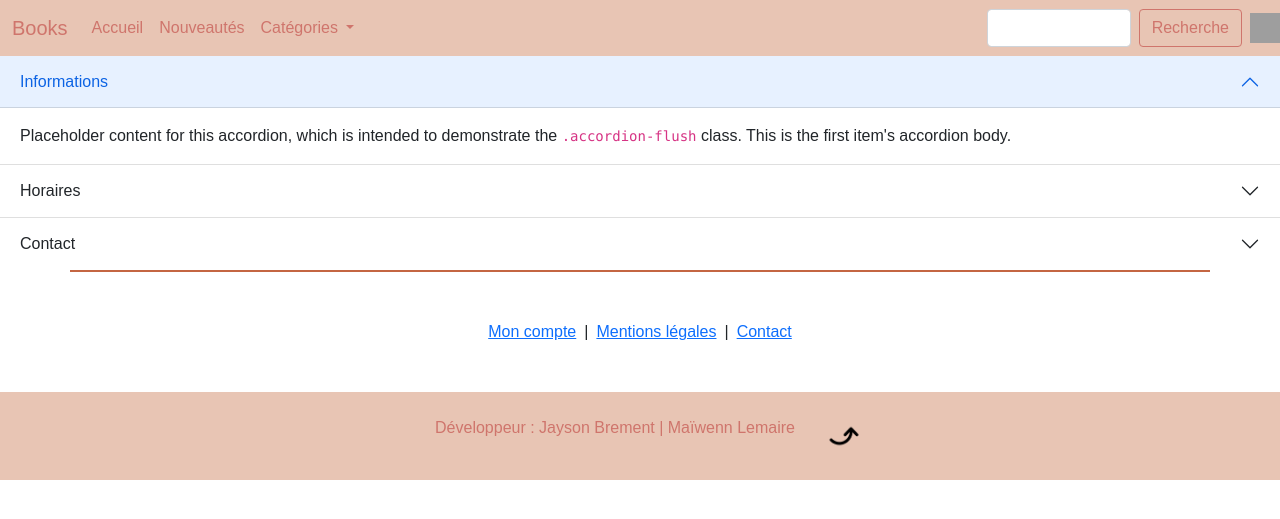
After one commit to MaiwL/Bibliotheque, a PHP site: page /horaire.php in a window 1280 px wide, after a click on "Informations". The commit adds this page. Shown: the top 519 px of the page. Run offline with PHP 8.4, Linux system fonts and the light colour scheme; grey boxes are pictures that could not be loaded.

Commit message:
Ajout Horaires

```diff
--- /dev/null
+++ b/horaire.php
@@ -0,0 +1,40 @@
+<?php ob_start() ?>
+
+<div class="accordion accordion-flush" id="accordionFlushExample">
+  <div class="accordion-item">
+    <h2 class="accordion-header" id="flush-headingOne">
+      <button class="accordion-button collapsed" type="button" data-bs-toggle="collapse" data-bs-target="#flush-collapseOne" aria-expanded="false" aria-controls="flush-collapseOne">
+        Informations
+      </button>
+    </h2>
+    <div id="flush-collapseOne" class="accordion-collapse collapse" aria-labelledby="flush-headingOne" data-bs-parent="#accordionFlushExample">
+      <div class="accordion-body">Placeholder content for this accordion, which is intended to demonstrate the <code>.accordion-flush</code> class. This is the first item's accordion body.</div>
+    </div>
+  </div>
+  <div class="accordion-item">
+    <h2 class="accordion-header" id="flush-headingTwo">
+      <button class="accordion-button collapsed" type="button" data-bs-toggle="collapse" data-bs-target="#flush-collapseTwo" aria-expanded="false" aria-controls="flush-collapseTwo">
+        Horaires
+      </button>
+    </h2>
+    <div id="flush-collapseTwo" class="accordion-collapse collapse" aria-labelledby="flush-headingTwo" data-bs-parent="#accordionFlushExample">
+      <div class="accordion-body">Placeholder content for this accordion, which is intended to demonstrate the <code>.accordion-flush</code> class. This is the second item's accordion body. Let's imagine this being filled with some actual content.</div>
+    </div>
+  </div>
+  <div class="accordion-item">
+    <h2 class="accordion-header" id="flush-headingThree">
+      <button class="accordion-button collapsed" type="button" data-bs-toggle="collapse" data-bs-target="#flush-collapseThree" aria-expanded="false" aria-controls="flush-collapseThree">
+        Contact
+      </button>
+    </h2>
+    <div id="flush-collapseThree" class="accordion-collapse collapse" aria-labelledby="flush-headingThree" data-bs-parent="#accordionFlushExample">
+      <div class="accordion-body">Placeholder content for this accordion, which is intended to demonstrate the <code>.accordion-flush</code> class. This is the third item's accordion body. Nothing more exciting happening here in terms of content, but just filling up the space to make it look, at least at first glance, a bit more representative of how this would look in a real-world application.</div>
+    </div>
+  </div>
+</div>
+
+
+<?php
+$content =ob_get_clean();
+require "template.php";
+?>
--- a/style.css
+++ b/style.css
@@ -7,7 +7,3 @@
 .couleur-bordure{
     border-color: #C46642 !important;
 }
-body .header .nav .div :hover{
-    border-bottom: black !important;
-    border-bottom: 5px;
-}
--- a/template.php
+++ b/template.php
@@ -5,57 +5,67 @@
     <meta http-equiv="X-UA-Compatible" content="IE=edge">
     <meta name="viewport" content="width=device-width, initial-scale=1.0">
     <title>Bibliothèque</title>
-    <link href="https://cdn.jsdelivr.net/npm/bootstrap@5.1.3/dist/css/bootstrap.min.css" rel="stylesheet" integrity="sha384-1BmE4kWBq78iYhFldvKuhfTAU6auU8tT94WrHftjDbrCEXSU1oBoqyl2QvZ6jIW3" crossorigin="anonymous">
-    <link rel="stylesheet" href="style.css">
+    <link href="https://cdn.jsdelivr.net/npm/bootstrap@5.1.3/dist/css/bootstrap.min.css" rel="stylesheet" integrity="sha384-1BmE4kWBq78iYhFldvKuhfTAU6auU8tT94WrHftjDbrCEXSU1oBoqyl2QvZ6jIW3" crossorigin="anonymous">    <link rel="stylesheet" href="style.css">
 </head>
 <body class="perso" style="font-family:'Montserrat Alternates', sans-serif; ">
     <header>
-        <nav class="navbar navbar-light" style="background-color : #E8C5B4 ;">
+        <nav class="navbar navbar-expand-lg" style="background-color:#E8C5B4 ;">
             <div class="container-fluid">
                 <div><a class="navbar-brand" style="color: #CF756C;">Books</a></div>
-                <div><a href="/index.php" class=" nav-link" style="color : #CF756C;">Accueil</a></div>
-                <div><a href="#" class="nav-link" style="color : #CF756C;">Nouveautés</a></div>
-                <div><a href="#" class="nav-link" style="color : #CF756C;">Librairie</a></div>
-                <form class="d-flex">
+                <button class="navbar-toggler" type="button" data-bs-toggle="collapse" data-bs-target="#navbarNavDropdown" aria-controls="navbarNavDropdown" aria-expanded="false" aria-label="Toggle navigation">
+                    <span class="navbar-toggler-icon"></span>
+                </button>
+                <div class="collapse navbar-collapse" id="navbarNavDropdown">
+                    <ul class="navbar-nav">
+                        <li class="nav-item">
+                            <a class="nav-link active"  href="index.php" style="color:#CF756C;">Accueil</a>
+                        </li>
+                        <li class="nav-item">
+                            <a class="nav-link" href="nouveaute.php" style="color:#CF756C;">Nouveautés</a>
+                        </li>
+                        <li class="nav-item dropdown">
+                            <a class="nav-link dropdown-toggle" href="#" role="button" data-bs-toggle="dropdown" aria-expanded="false" style="color:#CF756C;">
+                                Catégories
+                            </a>
+                            <ul class="dropdown-menu bg-color-white" aria-labelledby="navbarDropdownMenuLink" >
+                                <li><a class="dropdown-item" href="#" style="color:#CF756C;">Horreur</a></li>
+                                <li><a class="dropdown-item" href="#" style="color:#CF756C;">Fiction</a></li>
+                                <li><a class="dropdown-item" href="#" style="color:#CF756C;">Romans</a></li>
+                                <li><a class="dropdown-item" href="#" style="color:#CF756C;">Poésie</a></li>
+                            </ul>
+                        </li>
+                    </ul>
+                </div>
+            </div>
+            <form class="d-flex">
                     <input class="form-control me-2" type="search" aria-label="Search">
                     <button class="btn" style="border-color : #CF756C; color : #CF756C; "type="submit">Recherche</button>
-                    <a href="#"><img src="./Images/R.png" style="width:30px; height:30px;" class="ms-2 mt-1" alt=""></a>
+                    <a href="connexion.php"><img src="./Images/R.png" style="width:30px; height:30px;" class="ms-2 mt-1" alt=""></a>
 
-                </form>
-            </div>
+            </form>
         </nav>
     </header>
 
 
-
-
-
-
-
-
-
-
-
-
     <?= $content ?>
-
 
     <footer >
             <div  class=" couleur-bordure container border-top border-2">
             </div>
             <div class="container d-flex justify-content-center p-5">
-               <a href="#">Mon compte </a><span>|</span>
-               <a href="#">Mentions légales</a><span> | </span>
+               <a href="#">Mon compte </a><span class="ps-2 pe-2">|</span>
+               <a href="#">Mentions légales</a><span class="ps-2 pe-2"> | </span>
                <a href="#">Contact</a>
             </div>
-            <div class="" style="background-color : #E8C5B4;">
-                <p class=" perso text-center p-3 ">Développeur : Jayson Brement | Maïwenn Lemaire</p>
+            <div class="row" style="background-color : #E8C5B4;">
+                <div class="d-flex align-items-center justify-content-center">
+                    <p class="text-center p-4" style="color:#CF756C;">Développeur : Jayson Brement | Maïwenn Lemaire</p>
+                    <a href="#"><img src="./Images/Fleche-haut.png" alt="" style="width: 50px; height: 30px;" ></a>
+                </div>
             </div>
+
     </footer>
 
     <script src="https://cdn.jsdelivr.net/npm/bootstrap@5.1.3/dist/js/bootstrap.bundle.min.js" integrity="sha384-ka7Sk0Gln4gmtz2MlQnikT1wXgYsOg+OMhuP+IlRH9sENBO0LRn5q+8nbTov4+1p" crossorigin="anonymous"></script>
-    <script src="https://cdn.jsdelivr.net/npm/@popperjs/core@2.10.2/dist/umd/popper.min.js" integrity="sha384-7+zCNj/IqJ95wo16oMtfsKbZ9ccEh31eOz1HGyDuCQ6wgnyJNSYdrPa03rtR1zdB" crossorigin="anonymous"></script>
-    <script src="https://cdn.jsdelivr.net/npm/bootstrap@5.1.3/dist/js/bootstrap.min.js" integrity="sha384-QJHtvGhmr9XOIpI6YVutG+2QOK9T+ZnN4kzFN1RtK3zEFEIsxhlmWl5/YESvpZ13" crossorigin="anonymous"></script>
-
 </body>
 </html>
```
Also changed, not shown: connexion.php (added, +26 -0 lines), index.php (+6 -6 lines), nouveaute.php (added, +71 -0 lines), Images/A-DemainUneOasis.jfif (added), Images/AD-LaHordeDuContrevent.jpg (added), Images/BW-LesChats.jpg (added), Images/FT-LesManuscritInacheve.jpg (added), Images/Fleche-haut.png (added), Images/MC-AutreMonde.jpeg (added), Images/MC-LesArcanesDuChaos.jpg (added), Images/fleche.png (added), 1 other file.
